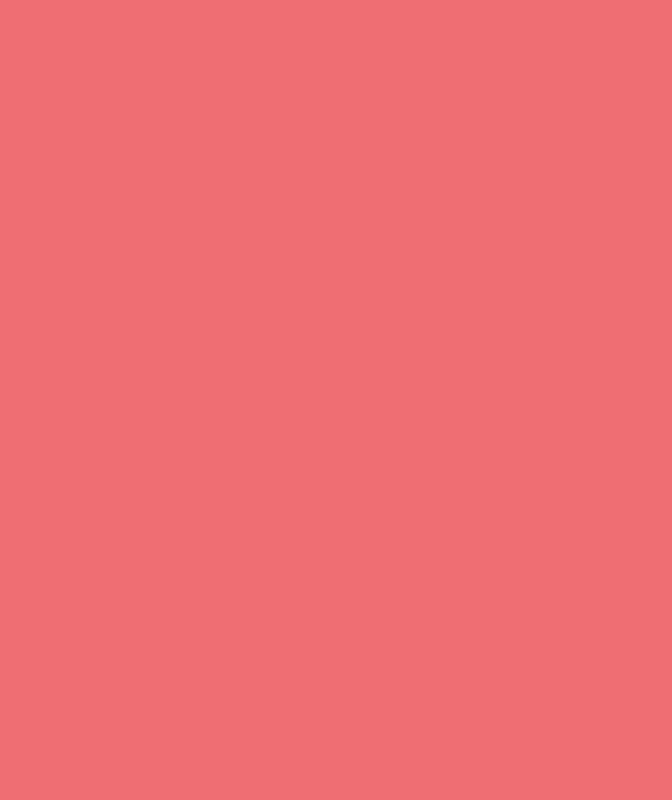
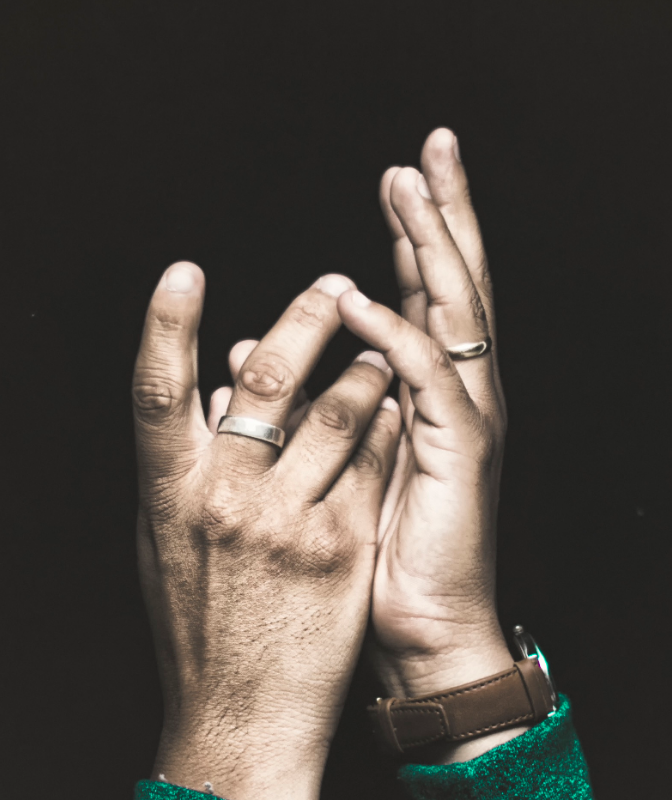
Before and after one commit to nadyahw/nadyahw, a plain HTML site: page index.html in a window 1280 px wide. Shown: the whole page, without its empty margins (466-1138 px from the left). Drawn offline with nearby package versions, Linux system fonts and the light colour scheme; a script that the page names is missing.

Commit message:
added images resource and source style edit

```diff
--- a/style.css
+++ b/style.css
@@ -64,7 +64,7 @@ ul{
 
 .background-img{
   position: absolute;
-  background: url(../img/pattern.jpg) no-repeat 50% 100%;
+  background: url(../images/tangan.jpg) no-repeat 50% 100%;
   background-size: cover;
   left: -5%;
   right: -5%;
```
Also changed, not shown: index.html (+1 -2 lines), Images/tangan.jpg (added), 1 other file.
